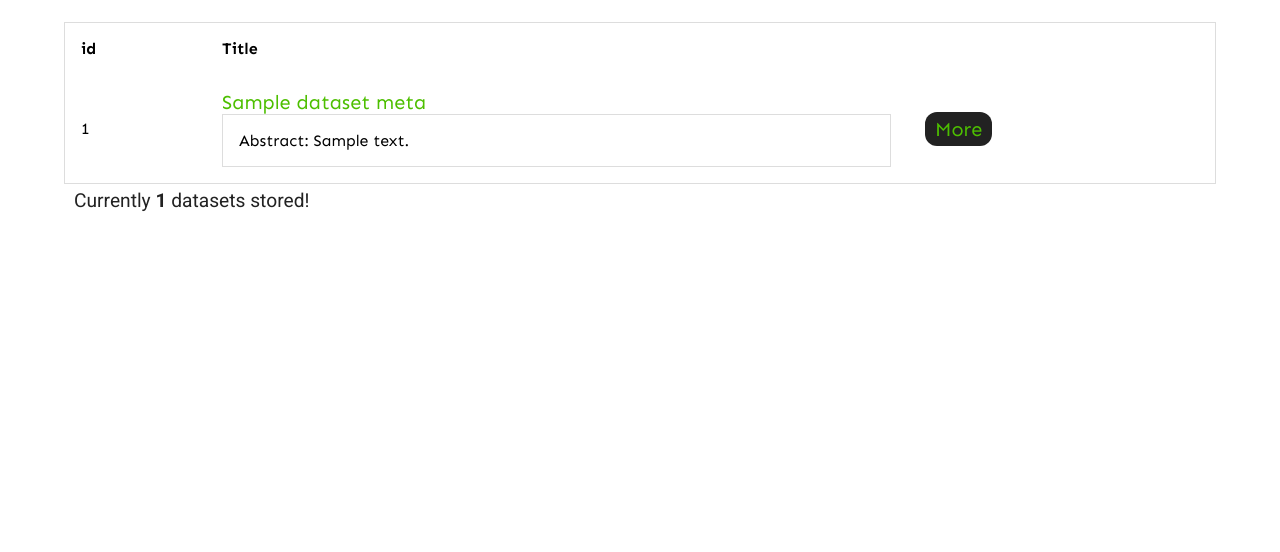
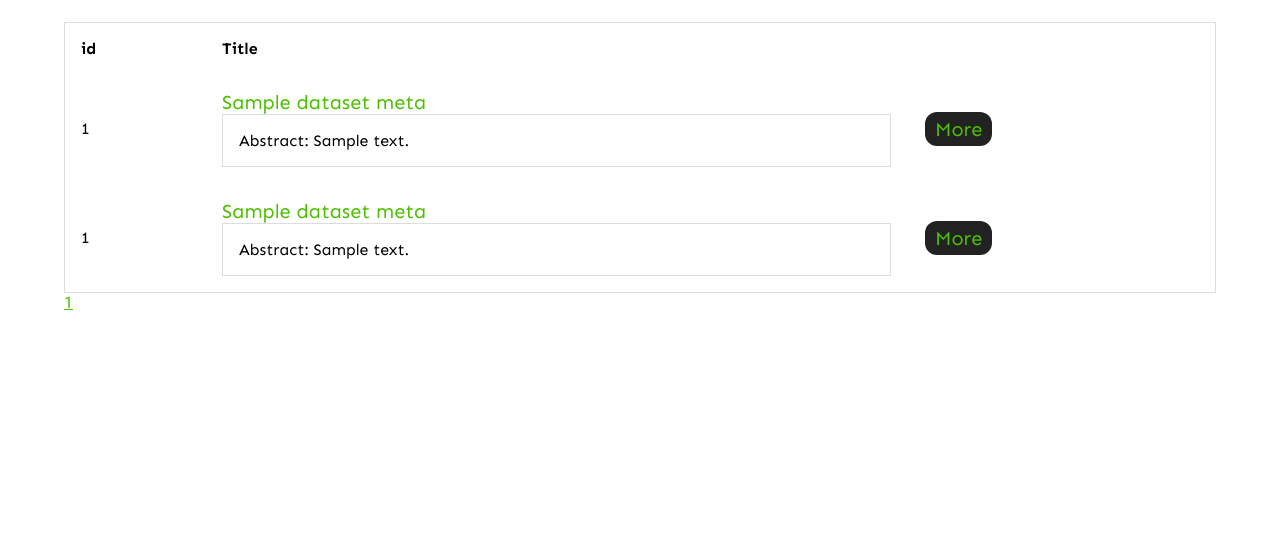
Before and after one commit to San-WierPa/xafsdb_webserver, a Django app: template xafsdb_web/templates/landing/dataset_list.html in a window 1280 px wide. Shown: the part 90-642 px from the top of the page. Run offline with Django 4.2, Linux system fonts and the light colour scheme; the template is opened without the code that fills it: most values are stand-ins (such as "Sample title", 1, 10 or a date in 2020).

Commit message:
WIP pagination

```diff
--- a/xafsdb_web/templates/landing/dataset_list.html
+++ b/xafsdb_web/templates/landing/dataset_list.html
@@ -27,6 +27,27 @@
             </tr>
         </thead>
 
+        <tbody>
+            <tr>
+                <td class="limit-id-length"> {{ debug_data.dataset_id }} </td>
+                <td class="table-title limit-title-length">
+                    {{ dataset_meta.datasetName }}
+                    <table>
+                        <tr>
+                            <td class="limit-abstract-length"> Abstract: {{ dataset_meta.description }} </td>
+
+                        </tr>
+                    </table>
+                </td>
+                <td>
+                    <form action="{% url 'dataset_details' dataset_id=1 %}">
+                        <button class="button-more button4" type="submit" />More</button>
+                    </form>
+                </td>
+            </tr>
+        </tbody>
+
+
         {% for dataset_meta in dataset_meta_list %}
         <tbody>
             <tr>
@@ -53,12 +74,32 @@
     </table>
 
     {% block pagination %}
-        {% if dataset_meta_list.paginator.count > 0 %}
-            {% block datasets_found %}
-                <p class="results-found">Currently <b>{{dataset_meta_list.paginator.count}}</b> datasets stored!</p>
-            {% endblock %}
+
+    {% for page_number in dataset_meta_list.paginator.get_elided_page_range %}
+
+        {% if page_number == dataset_meta_list.paginator.ELLIPSIS %}
+
+            {{page_number}}
+
+        {% else %}
+
+            <a
+
+                href="{% url 'terms-by-page' page_number %}"
+
+                class="{% if page_number == dataset_meta_list.number %}current{% endif %}"
+
+            >
+
+                {{page_number}}
+
+            </a>
+
         {% endif %}
-    {% endblock %}
+
+    {% endfor %}
+
+{% endblock %}
 
 </main>
 
```
